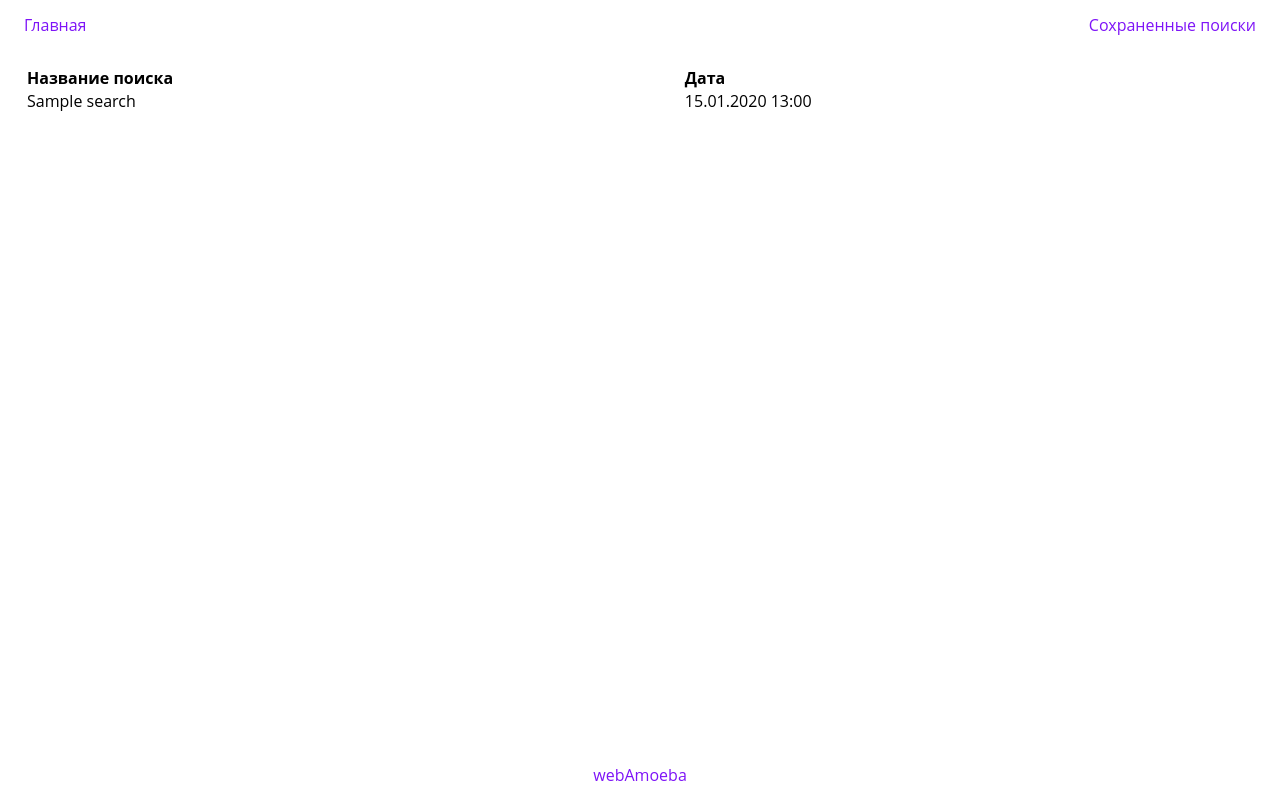
After one commit to webAmoeba/wildberries-parser, a Django app: page /saved-searchs/ in a window 1280 px wide. The commit adds this page. Run offline with Django 5.2, Linux system fonts and the light colour scheme; tables that the repository leaves empty hold one stand-in row (values such as "Sample post").

Commit message:
feat: add saved searches feature with new header layout and styling

```diff
--- a/w_parser/static/css/dev/blocks/header.css
+++ b/w_parser/static/css/dev/blocks/header.css
@@ -0,0 +1,7 @@
+.header {
+    .container {
+        display: flex;
+        gap: 1rem;
+        justify-content: space-between;
+    }
+}
--- a/w_parser/static/css/dev/main.css
+++ b/w_parser/static/css/dev/main.css
@@ -8,6 +8,7 @@
 @import "global/container.css";
 
 /* blocks */
+@import "blocks/header.css";
 @import "blocks/section.css";
 @import "blocks/link.css";
 @import "blocks/form.css";
--- a/w_parser/templates/base.html
+++ b/w_parser/templates/base.html
@@ -11,9 +11,17 @@
     </head>
     <body>
         <div class="wrapper">
-            <header class="section section--full-padding">
+            <header class="header section section--full-padding">
                 <div class="container">
                     <a class="link" href="{% url 'index' %}">Главная</a>
+
+                    <nav>
+                        <ul>
+                            <li>
+                                <a class="link" href="{% url 'saved_searchs' %}">Сохраненные поиски</a>
+                            </li>
+                        </ul>
+                    </nav>
                 </div>
             </header>
             <main>
--- /dev/null
+++ b/w_parser/templates/saved_searchs.html
@@ -0,0 +1,36 @@
+{% extends 'base.html' %}
+
+{% block content %}
+    <section class="section output">
+        <h2 class="visually-hidden">Сохраненные поиски</h2>
+
+        {% if searchs %}
+            <div class="container">
+                <div class="output__table">
+                    <table>
+                        <thead>
+                            <tr>
+                                <th>Название поиска</th>
+                                <th>Дата</th>
+                            </tr>
+                        </thead>
+                        <tbody>
+                            {% for s in searchs %}
+                                <tr data-search-id="{{ s.id }}">
+                                    <td>{{ s.name }}</td>
+                                    <td>{{ s.created_at|date:"d.m.Y H:i" }}</td>
+                                </tr>
+                            {% endfor %}
+                        </tbody>
+                    </table>
+                </div>
+            </div>
+
+        {% else %}
+
+            <div class="container">
+                <p>Сохраненных поисков нет.</p>
+            </div>
+        {% endif %}
+    </section>
+{% endblock %}
--- a/w_parser/urls.py
+++ b/w_parser/urls.py
@@ -24,6 +24,7 @@ urlpatterns = [
     path("admin/", admin.site.urls),
     path("", views.index, name="index"),
     path("save-products/", views.save_products, name="save_products"),
+    path("saved-searchs/", views.saved_searchs, name="saved_searchs"),
 ]
 
 handler404 = "w_parser.views.custom_404"
--- a/w_parser/views.py
+++ b/w_parser/views.py
@@ -77,3 +77,8 @@ def save_products(request):
         except Exception as e:
             return JsonResponse({"success": False, "error": str(e)}, status=400)
     return JsonResponse({"detail": "Method not allowed"}, status=405)
+
+
+def saved_searchs(request):
+    searchs = Search.objects.all()
+    return render(request, "saved_searchs.html", {"searchs": searchs})
```
